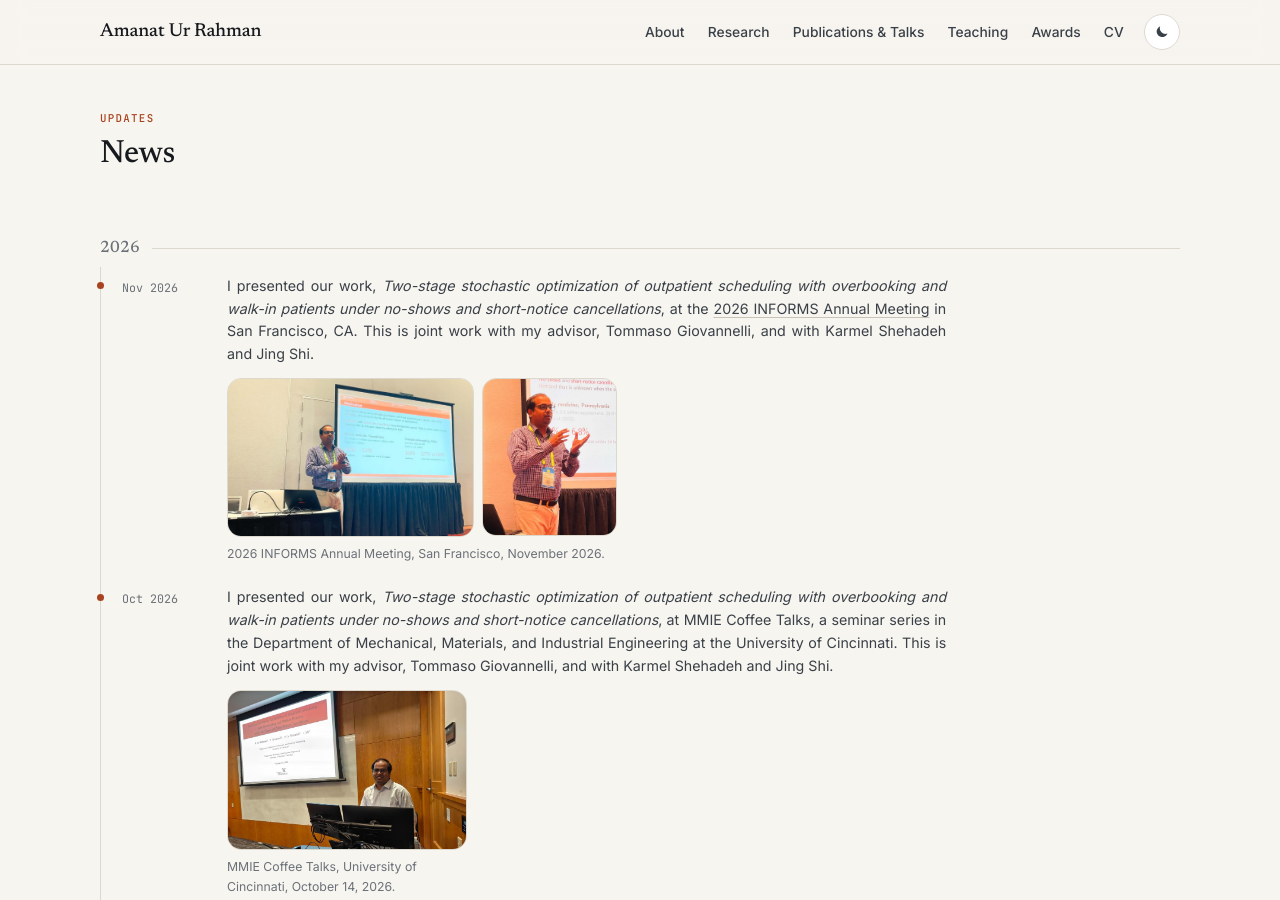
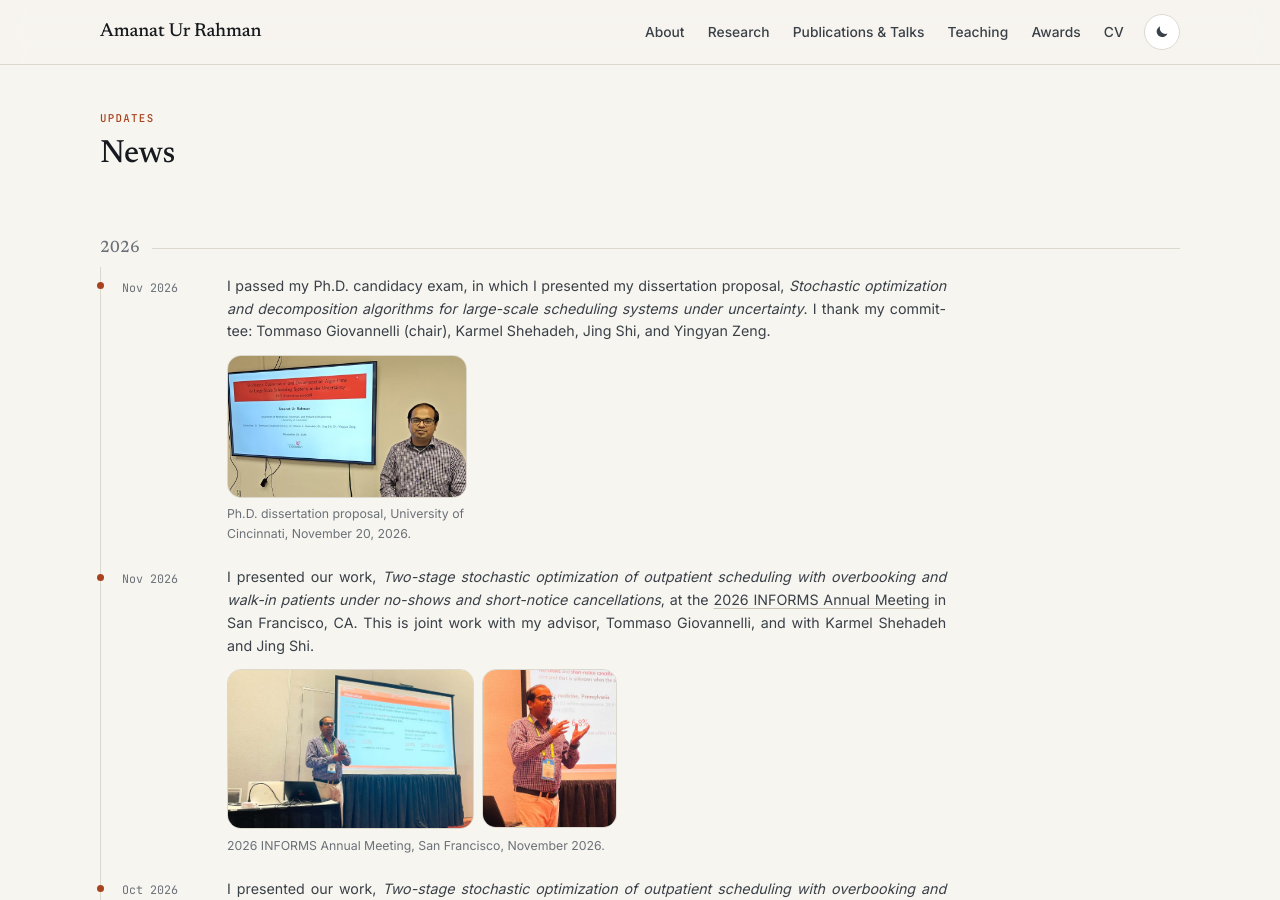
Before and after one commit to amanat-rahman/amanat-rahman.github.io, a Jekyll site: the page built from news.html, in a window 1280 px wide and 900 px high. Built offline with Jekyll 4.4.1, drawn with Linux system fonts in a browser that asks for light colours.

Commit message:
News: passed the Ph.D. candidacy exam (Nov 20, 2026), with photo
Co-Authored-By: Claude Opus 5.5 <noreply@anthropic.com>
Claude-Session: https://claude.ai/code/session_012gzcHSSbTY5Xckd1ycFgL5

```diff
--- a/_data/news.yml
+++ b/_data/news.yml
@@ -2,6 +2,18 @@
 # most recent few and links to /news/, which lists everything grouped by year.
 # text may contain HTML: <em> for titles, <a> for conference links. Use the >- block form
 # so colons and quotes in titles need no escaping.
+
+- date: 2026-11-20
+  text: >-
+    I passed my Ph.D. candidacy exam, in which I presented my dissertation proposal,
+    <em>Stochastic optimization and decomposition algorithms for large-scale scheduling systems
+    under uncertainty</em>. I thank my committee: Tommaso Giovannelli (chair), Karmel Shehadeh,
+    Jing Shi, and Yingyan Zeng.
+  image: /assets/img/news/candidacy-2026-11.jpg
+  image_w: 800
+  image_h: 472
+  image_alt: Amanat Ur Rahman beside the title slide of his Ph.D. dissertation proposal.
+  image_caption: Ph.D. dissertation proposal, University of Cincinnati, November 20, 2026.
 
 - date: 2026-11-01
   text: >-
--- a/news.html
+++ b/news.html
@@ -29,7 +29,7 @@ description: Milestones, publications, talks, and appointments of Amanat Ur Rahm
         <p class="news__text">{{ n.text }}</p>
         {%- if n.image %}
         <figure class="news__figure">
-          <img src="{{ n.image | relative_url }}" alt="{{ n.image_alt }}" width="800" height="533" loading="lazy" decoding="async">
+          <img src="{{ n.image | relative_url }}" alt="{{ n.image_alt }}" width="{{ n.image_w | default: 800 }}" height="{{ n.image_h | default: 533 }}" loading="lazy" decoding="async">
           {%- if n.image_caption %}<figcaption>{{ n.image_caption }}</figcaption>{% endif %}
         </figure>
         {%- endif %}
```
Also changed, not shown: assets/img/news/candidacy-2026-11.jpg (added).
